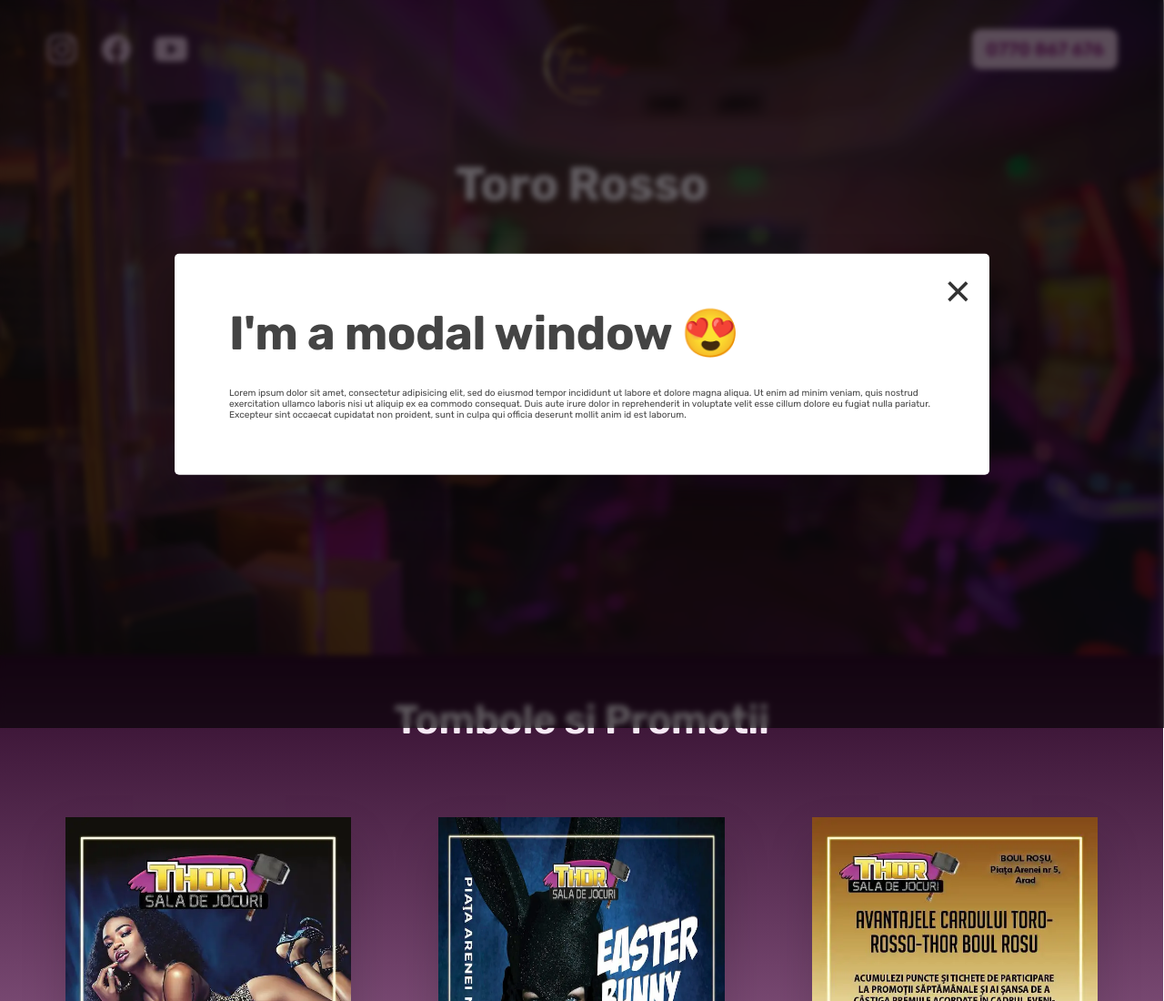
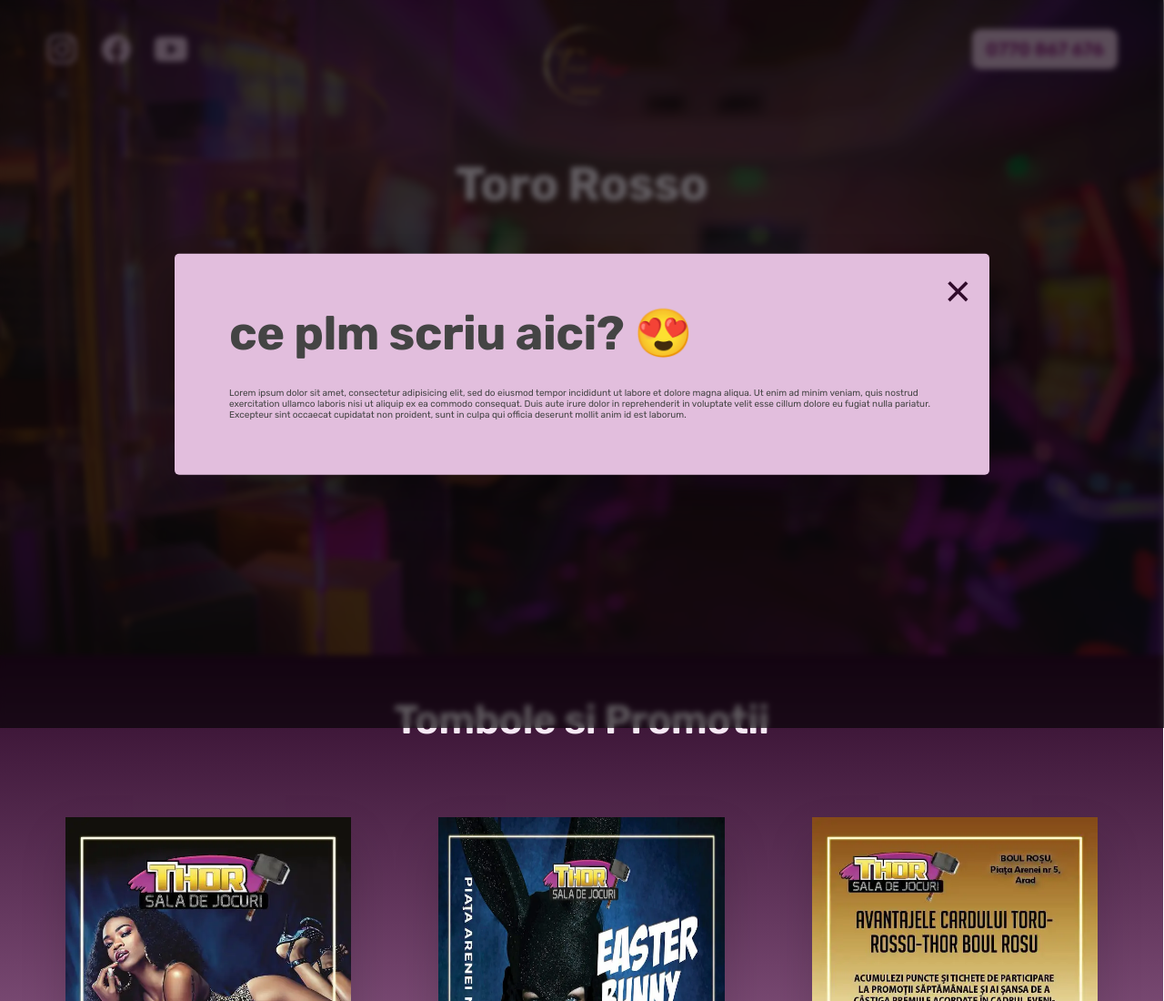
Before and after one commit to beloane/toro-rosso, a plain HTML site: page index.html in a window 1280 px wide. Shown: the top 1100 px of the page at 91% size. Drawn offline with nearby package versions, Linux system fonts and the light colour scheme.

Commit message:
modal play

```diff
--- a/index.html
+++ b/index.html
@@ -18,7 +18,7 @@
   <body>
     <div class="modal hidden">
       <button class="close-modal">&times;</button>
-      <h1>I'm a modal window 😍</h1>
+      <h1>ce plm scriu aici? 😍</h1>
       <p>
         Lorem ipsum dolor sit amet, consectetur adipisicing elit, sed do eiusmod
         tempor incididunt ut labore et dolore magna aliqua. Ut enim ad minim
--- a/style.css
+++ b/style.css
@@ -27,8 +27,8 @@
   padding: 1.75rem 3.5rem;
   margin: 5rem 2rem;
   border: none;
-  background-color: #fff;
-  color: #444;
+  background-color: #e2bedd;
+  color: #300b2b;
   border-radius: 10rem;
   cursor: pointer;
 }
@@ -38,7 +38,7 @@
   top: 1.2rem;
   right: 2rem;
   font-size: 5rem;
-  color: #333;
+  color: #300b2b;
   cursor: pointer;
   border: none;
   background: none;
@@ -55,7 +55,7 @@
   transform: translate(-50%, -50%);
   width: 70%;
 
-  background-color: white;
+  background-color: #e2bedd;
   padding: 6rem;
   border-radius: 5px;
   box-shadow: 0 3rem 5rem rgba(0, 0, 0, 0.3);
```
